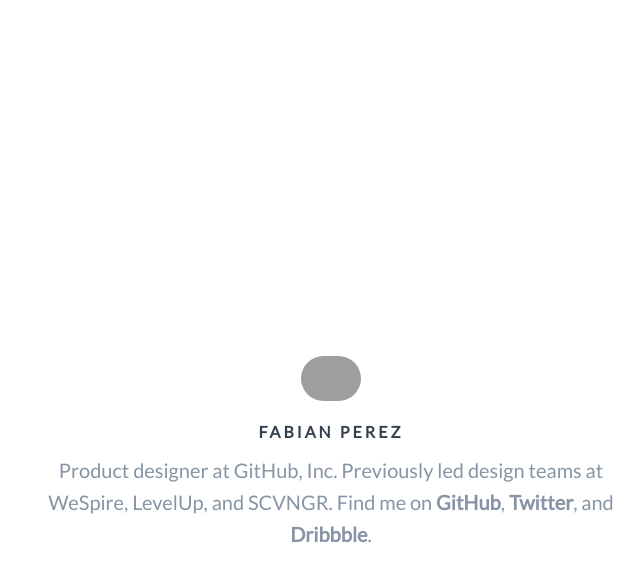
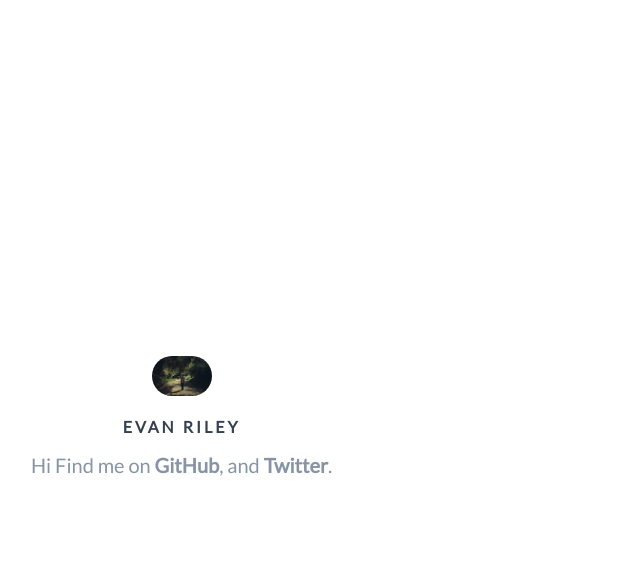
Before and after one commit to eriley/eriley.github.io, a Jekyll site: the page built from index.html, in a window 1280 px wide. Shown: the top 582 px of the page, without its empty margins (309-953 px from the left). Built offline with Jekyll 4.4.1, drawn with Linux system fonts in a browser that asks for light colours; grey boxes are pictures that could not be loaded.

```diff
--- a/_includes/head.html
+++ b/_includes/head.html
@@ -7,7 +7,5 @@
     <meta name="viewport" content="width=device-width">
     <link rel="shortcut icon" href="/images/favicon.png">
     <link rel="stylesheet" href="/css/main.css">
-    <script type="text/javascript" src="//use.typekit.net/hyu3jhg.js"></script>
-    <script type="text/javascript">try{Typekit.load();}catch(e){}</script>
   </head>
   <body>
--- a/index.html
+++ b/index.html
@@ -1,10 +1,10 @@
 ---
 layout: default
-title: Deeply Optional
+title: Evan Riley
 ---
 
 <div class="intro">
-  <img src="/images/avatar_sm.jpg" alt="FP." class="avatar" width="60">
-  <h1>Fabian Perez</h1>
-  <p class="lead-in">Product designer at GitHub, Inc. Previously led design teams at WeSpire, LevelUp, and SCVNGR. Find me on <a href="https://github.com/fabianperez">GitHub</a>, <a href="https://twitter.com/fabrahamlincoln">Twitter</a>, and <a href="http://dribbble.com/fabian">Dribbble</a>.</p>
+  <img src="/images/me.png" alt="FP." class="avatar" width="60">
+  <h1>Evan Riley</h1>
+  <p class="lead-in">Hi Find me on <a href="https://github.com/evannriley">GitHub</a>, and <a href="https://twitter.com/evanriley">Twitter</a>.</p>
 </div>
```
Also changed, not shown: _includes/tail.html (+0 -10 lines).
